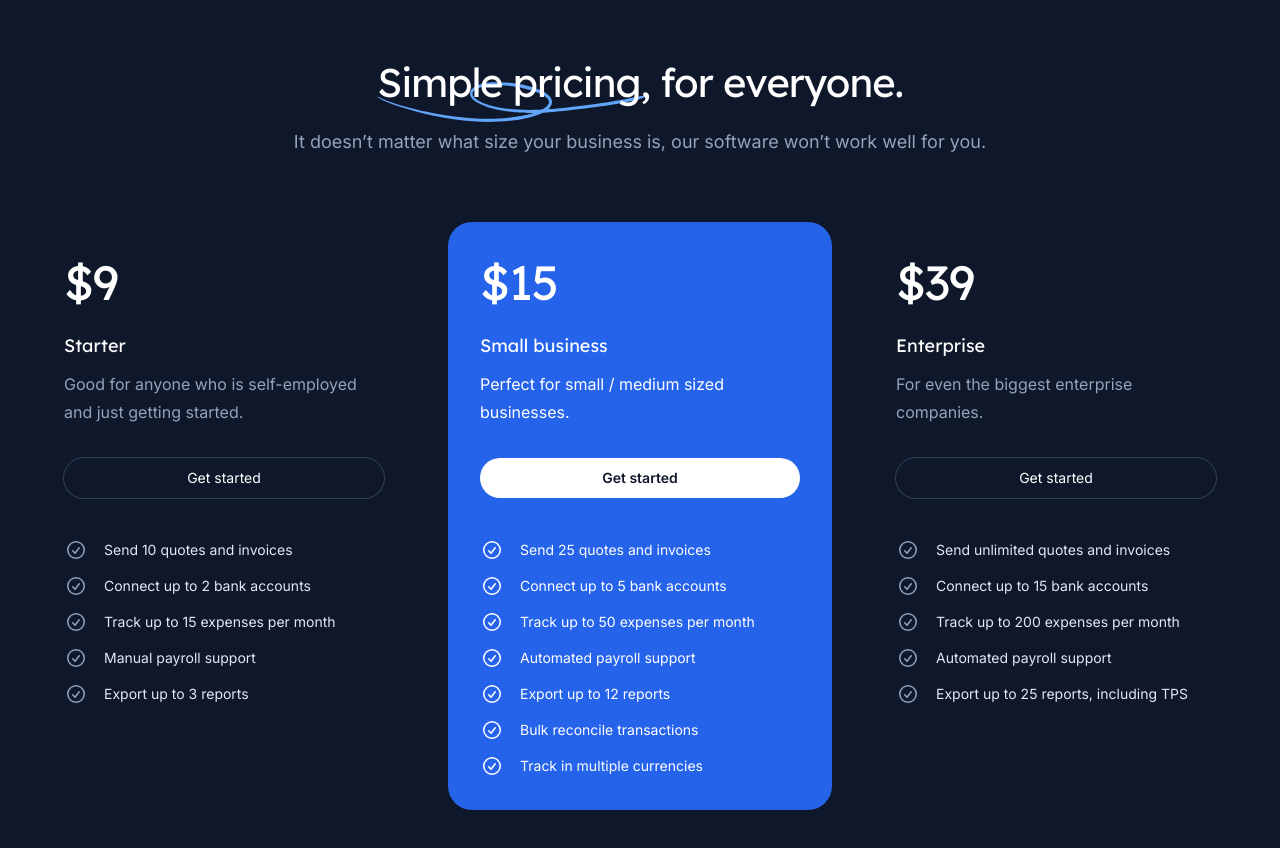
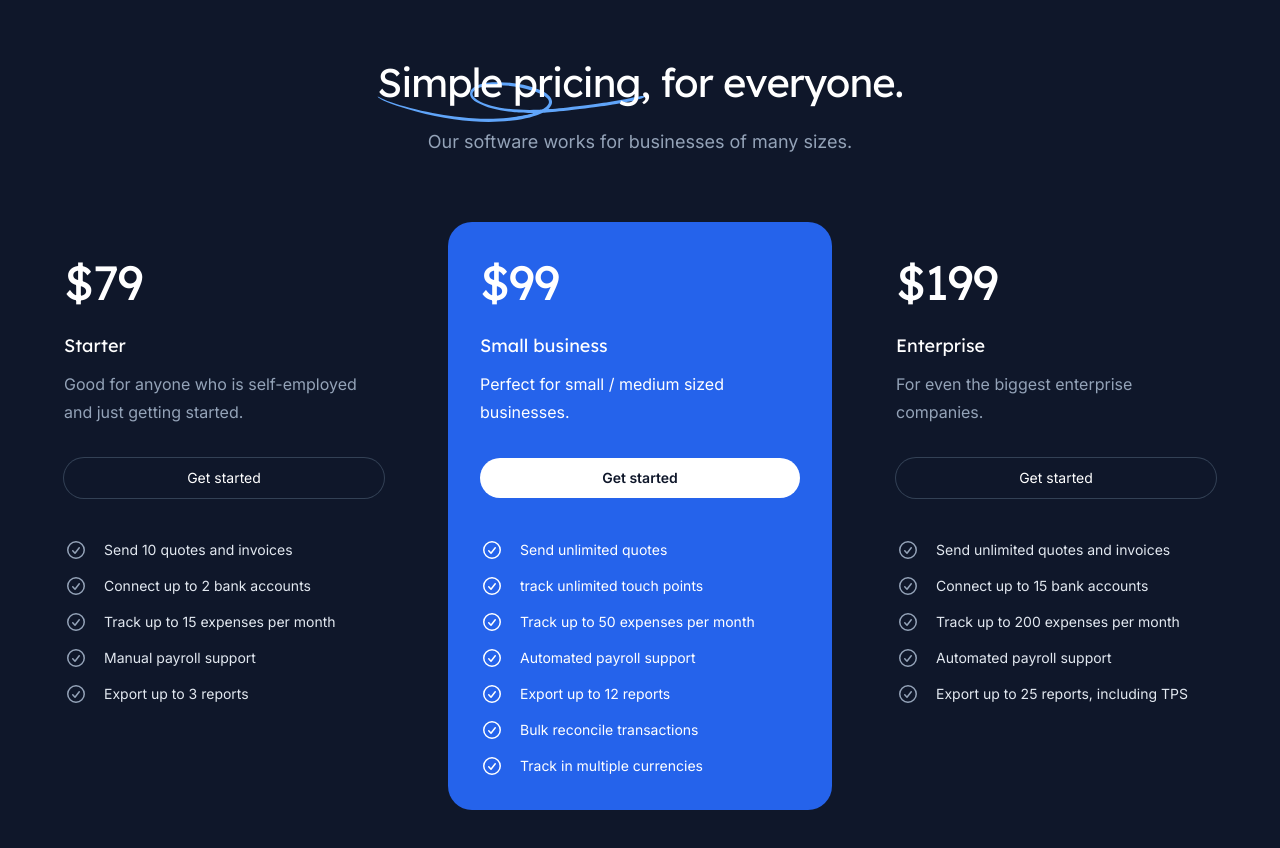
Before and after one commit to databasically/repsmart-web, a Next.js app: page / in a window 1280 px wide. Shown: the part 4160-5008 px from the top of the page. Built offline with nearby package versions, Linux system fonts and the light colour scheme.

Commit message:
started editing text still more to do

```diff
--- a/src/components/Pricing.jsx
+++ b/src/components/Pricing.jsx
@@ -110,14 +110,13 @@ export function Pricing() {
             for everyone.
           </h2>
           <p className="mt-4 text-lg text-slate-400">
-            It doesn’t matter what size your business is, our software won’t
-            work well for you.
+            Our software works for businesses of many sizes.
           </p>
         </div>
         <div className="-mx-4 mt-16 grid max-w-2xl grid-cols-1 gap-y-10 sm:mx-auto lg:-mx-8 lg:max-w-none lg:grid-cols-3 xl:mx-0 xl:gap-x-8">
           <Plan
             name="Starter"
-            price="$9"
+            price="$79"
             description="Good for anyone who is self-employed and just getting started."
             href="/register"
             features={[
@@ -131,12 +130,12 @@ export function Pricing() {
           <Plan
             featured
             name="Small business"
-            price="$15"
+            price="$99"
             description="Perfect for small / medium sized businesses."
             href="/register"
             features={[
-              'Send 25 quotes and invoices',
-              'Connect up to 5 bank accounts',
+              'Send unlimited quotes',
+              'track unlimited touch points',
               'Track up to 50 expenses per month',
               'Automated payroll support',
               'Export up to 12 reports',
@@ -146,7 +145,7 @@ export function Pricing() {
           />
           <Plan
             name="Enterprise"
-            price="$39"
+            price="$199"
             description="For even the biggest enterprise companies."
             href="/register"
             features={[
```
